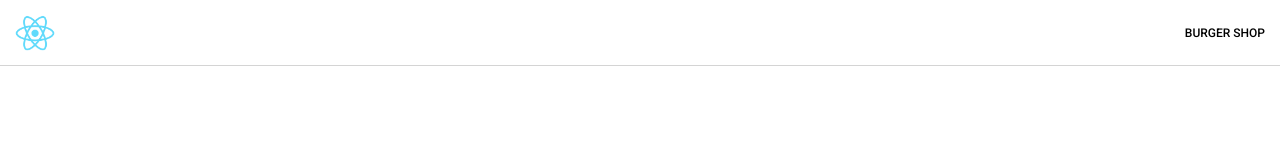
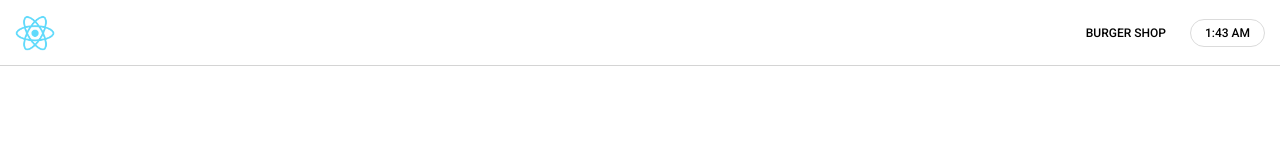
Before and after one commit to cactuspie23/reactville-lab, a React (Create React App) app: page /market in a window 1280 px wide. Before the commit this address had no page. Shown: the top 160 px of the page. Built offline with nearby package versions, Linux system fonts and the light colour scheme; a web font is replaced by a local one.

Commit message:
add local time clock

```diff
--- a/src/Components/Nav/Clock.jsx
+++ b/src/Components/Nav/Clock.jsx
@@ -1,8 +1,15 @@
+import { useEffect, useState } from "react"
+import { getMinutes } from "../../modules/functions"
 
 const Clock = () => {
+  const [date, setDate] = useState(new Date())
+  const time = date.toLocaleTimeString([], {hour: 'numeric', minute: 'numeric'})
+  const currentTime = getMinutes(time)
+  console.log(currentTime)
+
   return (
     <p className="display-items">
-      5:00 PM
+      {time}
     </p>
   )
 }
--- a/src/Components/Nav/Nav.jsx
+++ b/src/Components/Nav/Nav.jsx
@@ -1,6 +1,7 @@
 // Components & Assets
 import Logo from '../../assets/react-logo.png'
 import { NavLink } from 'react-router-dom'
+import Clock from './Clock'
 
 const Nav = () => {
   return (
@@ -11,6 +12,7 @@ const Nav = () => {
       <NavLink to='/burgers'>
         BURGER SHOP
       </NavLink>
+      <Clock />
     </nav>
   )
 }
```
